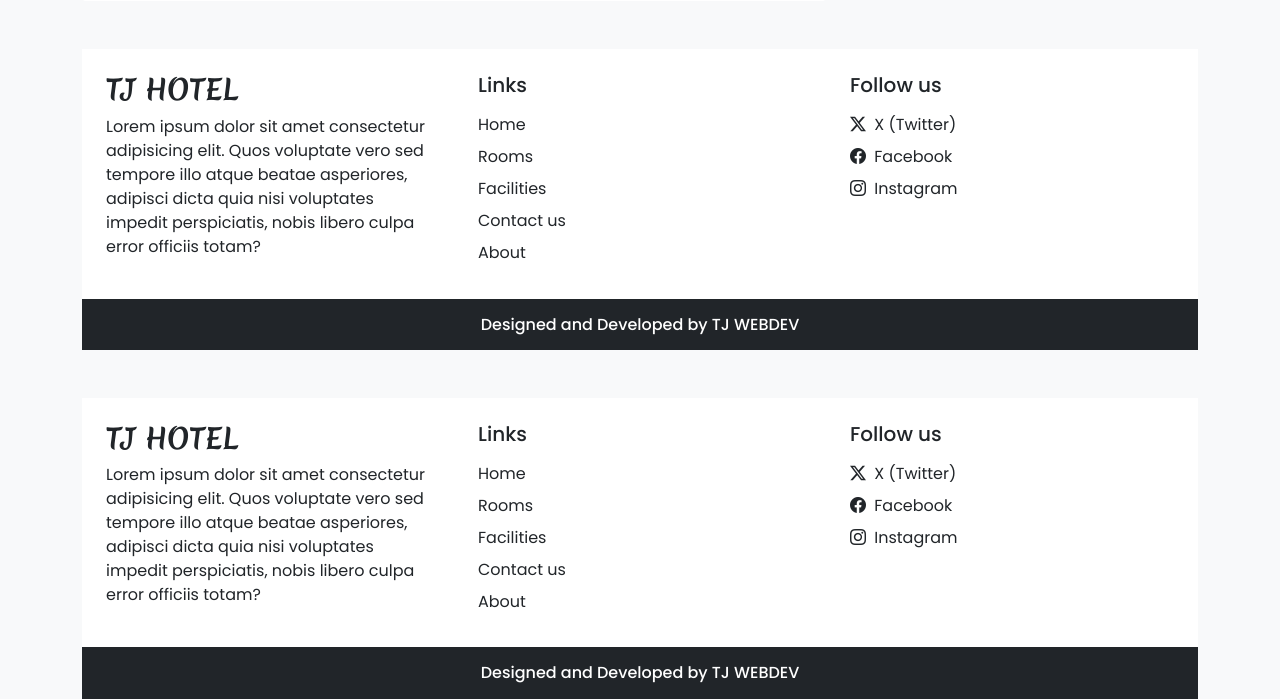
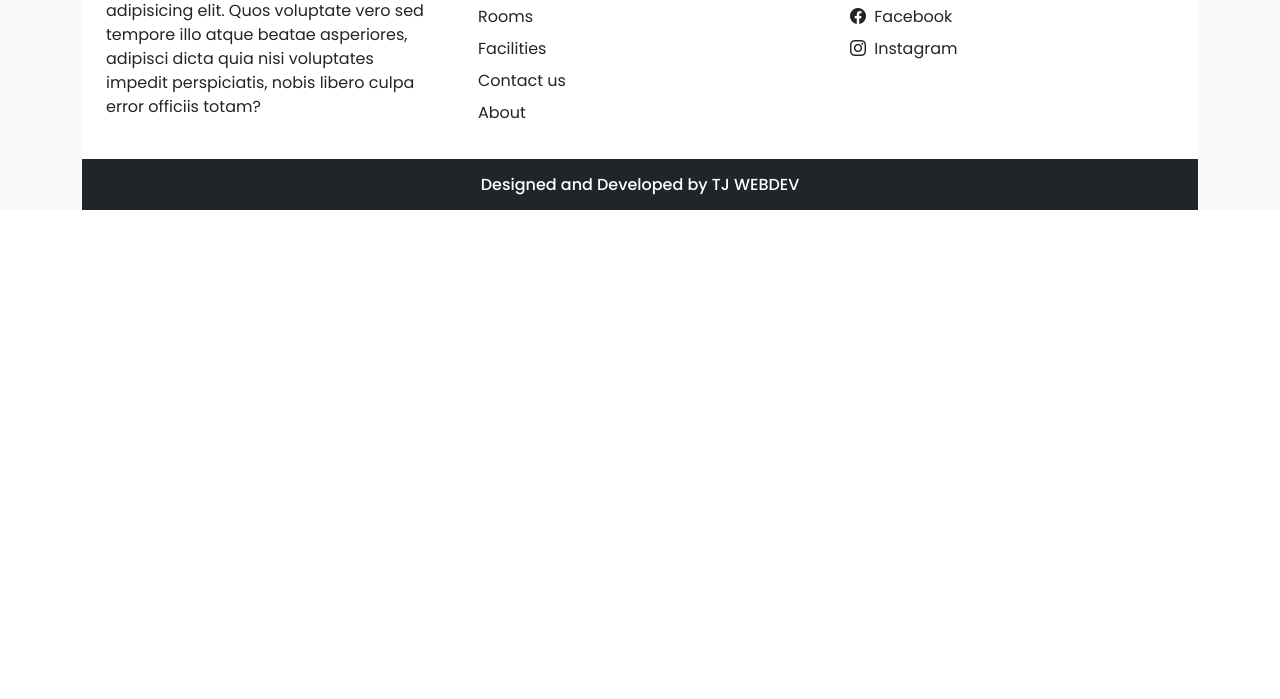
Before and after one commit to vonhatphuongahihi/Hotel-Booking, a PHP site: page / in a window 1280 px wide. Shown: the part 3482-4181 px from the top of the page. After the commit the page ends 3692 px from the top, so only its background shows below. Run offline with PHP 8.4, Linux system fonts and the light colour scheme.

Commit message:
update_merge_tuan_2

```diff
--- a/inc/footer.php
+++ b/inc/footer.php
@@ -11,21 +11,21 @@
             </div>
             <div class="col-lg-4 p-4">
                 <h5 class="mb-3">Links</h5>
-                <a href="#" class="d-inline-block mb-2 text-dark text-decoration-none">Home</a> <br>
-                <a href="#" class="d-inline-block mb-2 text-dark text-decoration-none">Rooms</a> <br>
-                <a href="#" class="d-inline-block mb-2 text-dark text-decoration-none">Facilities</a> <br>
-                <a href="#" class="d-inline-block mb-2 text-dark text-decoration-none">Contact us</a> <br>
-                <a href="#" class="d-inline-block mb-2 text-dark text-decoration-none">About</a>
+                <a href="index.php" class="d-inline-block mb-2 text-dark text-decoration-none">Home</a> <br>
+                <a href="rooms.php" class="d-inline-block mb-2 text-dark text-decoration-none">Rooms</a> <br>
+                <a href="facilities.php" class="d-inline-block mb-2 text-dark text-decoration-none">Facilities</a> <br>
+                <a href="contact.php" class="d-inline-block mb-2 text-dark text-decoration-none">Contact us</a> <br>
+                <a href="about.php" class="d-inline-block mb-2 text-dark text-decoration-none">About</a>
             </div>
             <div class="col-lg-4 p-4">
                 <h5 class="mb-3">Follow us</h5>
-                <a href="#" class="d-inline-block text-dark text-decoration-none mb-2">
+                <a href="https://x.com/i/flow/single_sign_on" class="d-inline-block text-dark text-decoration-none mb-2">
                     <i class="bi bi-twitter-x me-1"></i> X (Twitter)
                 </a><br>
-                <a href="#" class="d-inline-block text-dark text-decoration-none mb-2">
+                <a href="https://www.facebook.com/phuong.vonhat.tuhy/" class="d-inline-block text-dark text-decoration-none mb-2">
                     <i class="bi bi-facebook me-1"></i> Facebook
                 </a><br>
-                <a href="#" class="d-inline-block text-dark text-decoration-none">
+                <a href="https://www.instagram.com/tuhy.sapoche.99/" class="d-inline-block text-dark text-decoration-none">
                     <i class="bi bi-instagram me-1"></i> Instagram
                 </a><br>
             </div>
--- a/index.php
+++ b/index.php
@@ -370,39 +370,7 @@
             <a href="#" class="btn btn-sm btn-outline-dark rounded-0 fw-bold shadow-none">Know More >>></a>
         </div>
     </div>
-    <nav class="navbar navbar-expand-lg navbar-light bg-white px-lg-3 py-lg-2 shadow-sm sticky-top">
-    <div class="container-fluid">
-        <a class="navbar-brand me-5 fw-bold fs-3 h-font" href="index.php">HOTEL</a>
-        <button class="navbar-toggler shadow-none" type="button" data-bs-toggle="collapse" data-bs-target="#navbarSupportedContent" aria-controls="navbarSupportedContent" aria-expanded="false" aria-label="Toggle navigation">
-        <span class="navbar-toggler-icon"></span>
-        </button>
-        <div class="collapse navbar-collapse" id="navbarSupportedContent">
-        <ul class="navbar-nav me-auto mb-2 mb-lg-0">
-            <li class="nav-item">
-            <a class="nav-link active me-2" aria-current="page" href="#">Home</a>
-            </li>
-            <li class="nav-item">
-            <a class="nav-link me-2" href="#">Rooms</a>
-            </li>
-            <li class="nav-item">
-            <a class="nav-link me-2" href="#">Facilities</a>
-            </li>
-            <li class="nav-item">
-            <a class="nav-link me-2" href="#">Contact us</a>
-            </li>
-            <li class="nav-item">
-            <a class="nav-link me-2" href="#">About</a>
-            </li>
-        </ul>
-        <div class="d-flex">
-            <button type="button" class="btn btn-outline-dark shadow-none me-lg-3 me-2" data-bs-toggle="modal" data-bs-target="#loginModal">
-            Login</button>
-            <button type="button" class="btn btn-outline-dark shadow-none" data-bs-toggle="modal" data-bs-target="#registerModal">
-            Register</button>
-        </div>
-        </div>
-    </div>
-    </nav>
+
     <div class="modal fade" id="loginModal" data-bs-backdrop="static" data-bs-keyboard="false" tabindex="-1" aria-labelledby="staticBackdropLabel" aria-hidden="true">
         <div class="modal-dialog">
             <div class="modal-content">
@@ -512,29 +480,29 @@
             <div class="col-lg-4 col-md-4">
                 <div class="bg-white p-4 rounded mb-4">
                     <h5>Call us</h5>
-                    <a href="tel: +84777888999" class="d-inline-block mb-2 text-decoration-none text-dark">
-                        <i class="bi bi-telephone-fill"></i> +84777888999
+                    <a href="tel: +84 365 486 141" class="d-inline-block mb-2 text-decoration-none text-dark">
+                        <i class="bi bi-telephone-fill"></i> +84 365 486 141
                     </a>
                     <br>
-                    <a href="tel: +84777888999" class="d-inline-block text-decoration-none text-dark">
-                        <i class="bi bi-telephone-fill"></i> +84777888999
+                    <a href="tel: +84 365 486 141" class="d-inline-block text-decoration-none text-dark">
+                        <i class="bi bi-telephone-fill"></i> +84 365 486 141
                     </a>
                 </div>
                 <div class="bg-white p-4 rounded mb-4">
                     <h5>Follow us</h5>
-                    <a href="#" class="d-inline-block mb-3">
+                    <a href="https://x.com/i/flow/single_sign_on" class="d-inline-block mb-3">
                         <span class="badge bg-light text-dark fs-6 p-2">
                         <i class="bi bi-twitter-x me-1"></i> X (Twitter)
                         </span>
                     </a>
                     <br>
-                    <a href="#" class="d-inline-block mb-3">
+                    <a href="https://www.facebook.com/phuong.vonhat.tuhy/" class="d-inline-block mb-3">
                         <span class="badge bg-light text-dark fs-6 p-2">
                         <i class="bi bi-facebook me-1"></i> Facebook
                         </span>
                     </a>
                     <br>
-                    <a href="#" class="d-inline-block">
+                    <a href="https://www.instagram.com/tuhy.sapoche.99/" class="d-inline-block">
                         <span class="badge bg-light text-dark fs-6 p-2">
                         <i class="bi bi-instagram me-1"></i> Instagram
                         </span>
@@ -550,87 +518,6 @@
       <?php require('inc/footer.php'); ?>
 
     <script src="https://cdn.jsdelivr.net/npm/swiper@11/swiper-bundle.min.js"></script>
-    <script>
-        var swiper = new Swiper(".swiper-container", {
-            spaceBetween: 30,
-            effect: "fade",
-            loop: true,
-            autoplay: {
-                delay: 3500,
-                disableOnInteraction: false,
-            },
-        });
-
-        var swiper = new Swiper(".swiper-testimonials", {
-            effect: "coverflow",
-            grabCursor: true,
-            centeredSlides: true,
-            slidesPerView: "auto",
-            slidesPerView: "3",
-            loop: true,
-            coverflowEffect: {
-                rotate: 50,
-                stretch: 0,
-                depth: 100,
-                modifier: 1,
-                slideShadows: false,
-            },
-            pagination: {
-                el: ".swiper-pagination",
-            },
-            breakpoints: {
-                320: {
-                    slidesPerView: 1,
-                },
-                640: {
-                    slidesPerView: 1,
-                },
-                768: {
-                    slidesPerView: 2,
-                },
-                1024: {
-                    slidesPerView: 3,
-                },
-            }
-        });
-  </script>
-
-    <div class="container-fluid bg-white mt-5">
-        <div class="row">
-            <div class="col-lg-4 p-4">
-                <h3 class="h-font fw-bold fs-3 mb-2">TJ HOTEL</h3>
-                <p>
-                    Lorem ipsum dolor sit amet consectetur adipisicing elit.
-                    Quos voluptate vero sed tempore illo atque beatae asperiores,
-                    adipisci dicta quia nisi voluptates impedit perspiciatis, nobis
-                    libero culpa error officiis totam?
-                </p>
-            </div>
-            <div class="col-lg-4 p-4">
-                <h5 class="mb-3">Links</h5>
-                <a href="#" class="d-inline-block mb-2 text-dark text-decoration-none">Home</a> <br>
-                <a href="#" class="d-inline-block mb-2 text-dark text-decoration-none">Rooms</a> <br>
-                <a href="#" class="d-inline-block mb-2 text-dark text-decoration-none">Facilities</a> <br>
-                <a href="#" class="d-inline-block mb-2 text-dark text-decoration-none">Contact us</a> <br>
-                <a href="#" class="d-inline-block mb-2 text-dark text-decoration-none">About</a>
-            </div>
-            <div class="col-lg-4 p-4">
-                <h5 class="mb-3">Follow us</h5>
-                <a href="#" class="d-inline-block text-dark text-decoration-none mb-2">
-                    <i class="bi bi-twitter-x me-1"></i> X (Twitter)
-                </a><br>
-                <a href="#" class="d-inline-block text-dark text-decoration-none mb-2">
-                    <i class="bi bi-facebook me-1"></i> Facebook
-                </a><br>
-                <a href="#" class="d-inline-block text-dark text-decoration-none">
-                    <i class="bi bi-instagram me-1"></i> Instagram
-                </a><br>
-            </div>
-        </div>
-    </div>
-
-    <h6 class="text-center bg-dark text-white p-3 m-0">Designed and Developed by TJ WEBDEV</h6>
-
     <script src="https://cdn.jsdelivr.net/npm/bootstrap@5.0.2/dist/js/bootstrap.bundle.min.js" integrity="sha384-MrcW6ZMFYlzcLA8Nl+NtUVF0sA7MsXsP1UyJoMp4YLEuNSfAP+JcXn/tWtIaxVXM" crossorigin="anonymous"></script>
 </body>
 </html>
```
